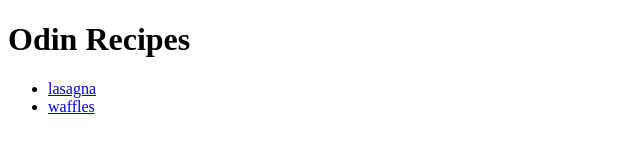
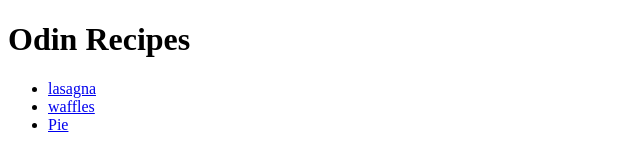
Before and after one commit to j4v13rSec/odin-recipes, a plain HTML site: page index.html in a window 1280 px wide. Shown: the full height of the page, 0-640 px from the left. Drawn offline with Linux system fonts and the light colour scheme.

Commit message:
update links recipe

```diff
--- a/index.html
+++ b/index.html
@@ -11,6 +11,7 @@
     <ul>
         <li><a href="recipes/lasagna.html">lasagna</a></li>
         <li><a href="recipes/waffle.html">waffles</a></li>
+        <li><a href="recipes/pie.html">Pie</a></li>
     </ul>
 
 </body>
```
